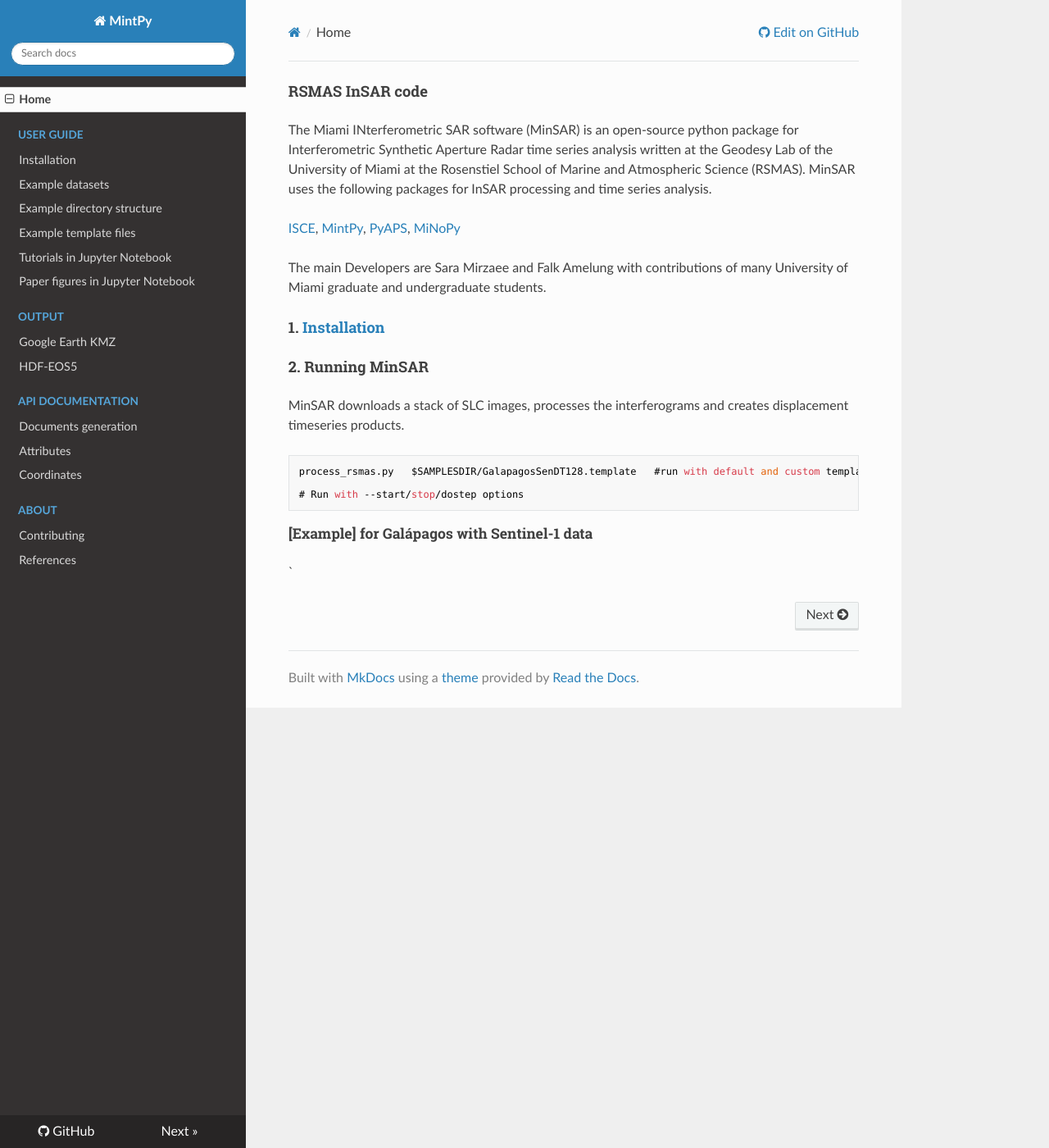
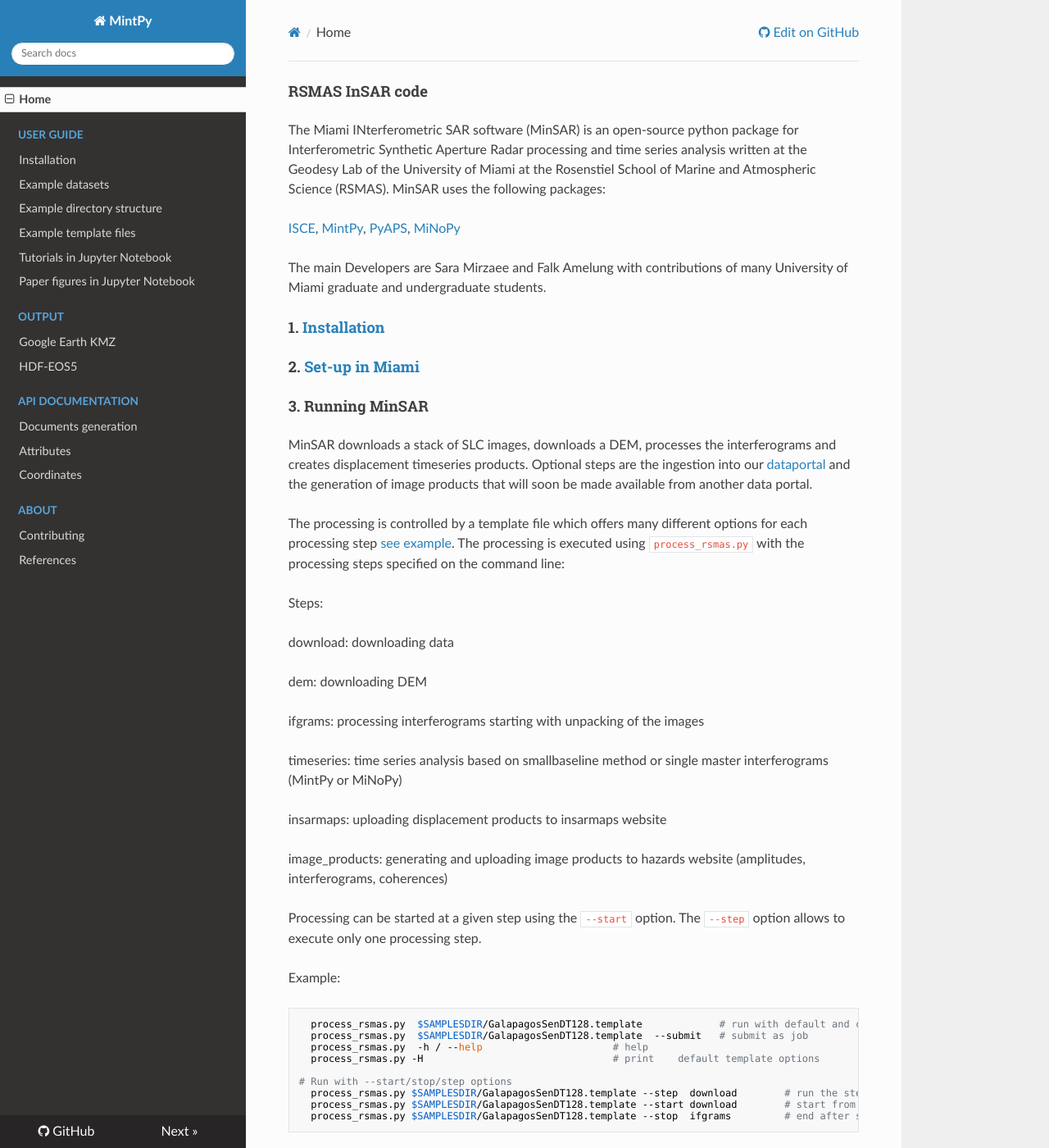
Before and after one commit to geodesymiami/rsmas_insar, an MkDocs documentation site: the page built from docs/README.md, in a window 1280 px wide and 1400 px high. Shown: the whole window at 82% size. Built offline with MkDocs 1.6.1, drawn with Linux system fonts in a browser that asks for light colours; nearby versions of some CDN libraries; some of the changed text lies outside the part shown.

Commit message:
Update README.md

````diff
--- a/docs/README.md
+++ b/docs/README.md
@@ -1,22 +1,51 @@
 ### RSMAS InSAR code
-The Miami INterferometric SAR software  (MinSAR) is an open-source python package for Interferometric Synthetic Aperture Radar time series analysis written at the Geodesy Lab of the University of Miami at the Rosenstiel School of Marine and Atmospheric Science (RSMAS). MinSAR uses the following packages for InSAR processing and time series analysis.
+The Miami INterferometric SAR software  (MinSAR) is an open-source python package for Interferometric Synthetic Aperture Radar processing and time series analysis written at the Geodesy Lab of the University of Miami at the Rosenstiel School of Marine and Atmospheric Science (RSMAS). MinSAR uses the following packages:
 
 [ISCE](https://github.com/isce-framework/isce2), [MintPy](https://github.com/insarlab/MintPy), [PyAPS](https://github.com/yunjunz/pyaps3), [MiNoPy](https://github.com/geodesymiami/minopy)
 
 
 The main Developers are Sara Mirzaee and Falk Amelung with contributions of many University of Miami graduate and undergraduate students.
 
+
 ### 1. [Installation](./installation.md) ###
 
-### 2. Running MinSAR ###
+### 2. [Set-up in Miami](./set_up_miami.md) ###
 
-MinSAR downloads a stack of SLC images, processes the interferograms and creates displacement timeseries products.
+### 3. Running MinSAR ###
 
+MinSAR downloads a stack of SLC images, downloads a DEM, processes the interferograms and creates displacement timeseries products. Optional steps are the ingestion into our [dataportal](https//:insarmaps.miami.edu) and the generation of image products that will soon be made available from another data portal.
+
+The processing is controlled by a template file which offers many different options for each processing step [see example](..samples/GalapagosSenDT128.template). The processing is executed using `process_rsmas.py` with the processing steps specified on the command line:
+
+Steps:
+
+download:   downloading data
+
+dem:        downloading DEM
+
+ifgrams:    processing interferograms starting with unpacking of the images
+
+timeseries: time series analysis based on smallbaseline method or single master interferograms (MintPy or MiNoPy)
+
+insarmaps:  uploading displacement products to insarmaps website
+
+image_products: generating and uploading image products to hazards website (amplitudes, interferograms, coherences)
+
+Processing can be started at a given step using the `--start` option. The `--step`  option allows to execute only one processing step.
+
+Example:
+```bash
+  process_rsmas.py  $SAMPLESDIR/GalapagosSenDT128.template             # run with default and custom templates
+  process_rsmas.py  $SAMPLESDIR/GalapagosSenDT128.template  --submit   # submit as job
+  process_rsmas.py  -h / --help                      # help
+  process_rsmas.py -H                                # print    default template options
+
+# Run with --start/stop/step options
+  process_rsmas.py $SAMPLESDIR/GalapagosSenDT128.template --step  download        # run the step 'download' only
+  process_rsmas.py $SAMPLESDIR/GalapagosSenDT128.template --start download        # start from the step 'download'
+  process_rsmas.py $SAMPLESDIR/GalapagosSenDT128.template --stop  ifgrams         # end after step 'interferogram'
 ```
-process_rsmas.py   $SAMPLESDIR/GalapagosSenDT128.template   #run with default and custom templates
-
-# Run with --start/stop/dostep options
-```
+In order to use either `--start` or `--step`, it is necessary that the previous step was completed.
 
 #### [Example] for Galápagos with Sentinel-1 data ####
 `
````
